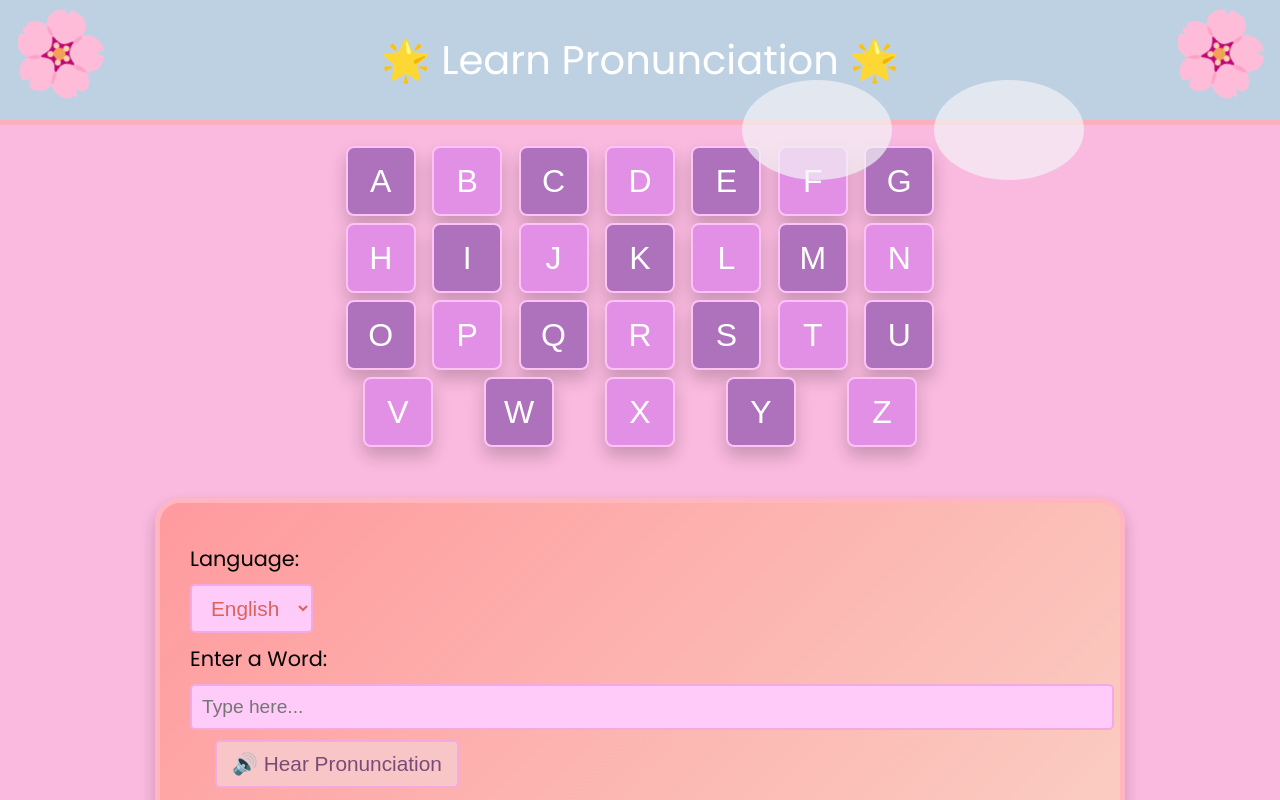
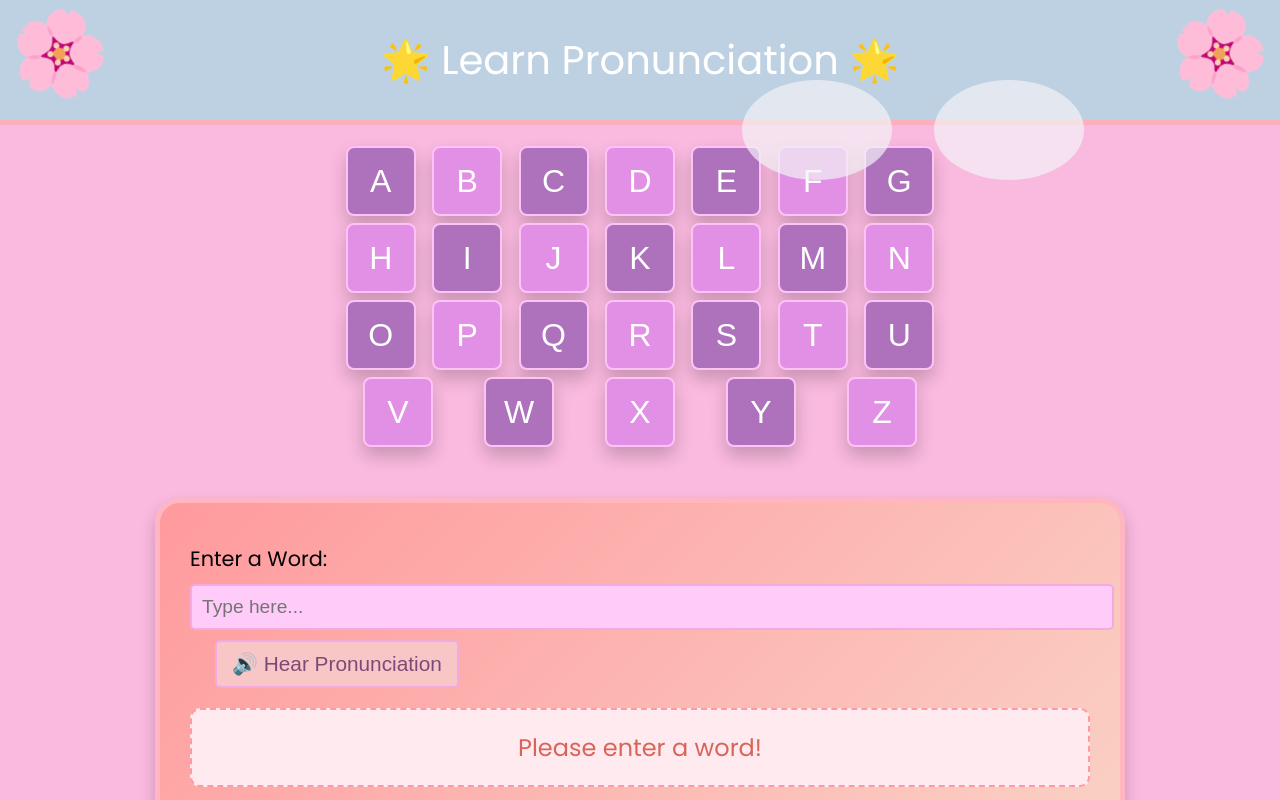
Before and after one commit to Hazel-NUT06/Project-1-, a plain HTML site: page New folder (5)/index.html in a window 1280 px wide. Both pictures are taken after a click on the button "🔊 Hear Pronunciation". Shown: the top 800 px of the page. Drawn offline with Linux system fonts and the light colour scheme.

Commit message:
updated version

```diff
--- a/New folder (5)/index.html
+++ b/New folder (5)/index.html
@@ -8,7 +8,6 @@
   <link rel="stylesheet" href="styles.css">
 </head>
 <body>
-  <!-- Background Music -->
   <audio id="background-music" src="sounds/music.mp3"autoplayloop></audio>
 
   <header>🌟 Learn Pronunciation 🌟</header>
@@ -21,9 +20,6 @@
   </div>
   <div class="alphabet-container"></div>
   <div class="container">
-    <label for="language">Language:</label>
-    <select id="language">
-      <option value="en"><strong>English</strong></option>
     </select>
     <label for="word">Enter a Word:</label>
     <input type="text" id="word" placeholder="Type here...">
--- a/New folder (5)/script.js
+++ b/New folder (5)/script.js
@@ -1,26 +1,25 @@
 document.addEventListener("DOMContentLoaded", () => {
-    const letters = 'ABCDEFGHIJKLMNOPQRSTUVWXYZ'; // Supported letters
-    const soundFolder = 'sounds/'; // Path to your sound files folder
-    const soundExtension = '.wav'; // File extension for your sound files
+    const letters = 'ABCDEFGHIJKLMNOPQRSTUVWXYZ';
+    const soundFolder = 'sounds/';
+    const soundExtension = '.wav';
     const backgroundMusic = document.getElementById('background-music');
-    const normalVolume = 1; // Normal background music volume
-    const loweredVolume = 0.5; // Volume when a letter is pressed
+    const normalVolume = 1;
+    const loweredVolume = 0.5;
 
-    // Set initial background music volume
+
     backgroundMusic.volume = normalVolume;
 
-    // Function to start background music after user interaction (required for autoplay)
+
     const playMusic = () => {
       backgroundMusic.play().catch((error) => {
         console.log('Autoplay prevented:', error.message);
       });
-      document.removeEventListener('click', playMusic); // Remove event listener after playing music
+      document.removeEventListener('click', playMusic);
     };
 
-    // Add click event listener to start background music
     document.addEventListener('click', playMusic);
 
-    // Create alphabet buttons dynamically
+
     document.querySelector('.alphabet-container').innerHTML = letters
       .split('')
       .map(
@@ -32,22 +31,20 @@ document.addEventListener("DOMContentLoaded", () => {
       )
       .join('');
 
-    // Function to play sound for a specific letter
+
     function playSound(letter) {
       const audio = new Audio(`${soundFolder}${letter}${soundExtension}`);
-      // Lower the background music volume
+
       backgroundMusic.volume = loweredVolume;
 
-      // Play the letter sound
       audio.play();
 
-      // When the letter sound ends, restore the background music volume
+
       audio.addEventListener('ended', () => {
         backgroundMusic.volume = normalVolume;
       });
     }
 
-    // Attach event listeners to each alphabet button
     document.querySelectorAll('.alphabet-button').forEach((button) => {
       button.addEventListener('click', () => {
         const letter = button.dataset.letter;
@@ -55,7 +52,6 @@ document.addEventListener("DOMContentLoaded", () => {
       });
     });
 
-    // Pronounce a word entered in the text box using SpeechSynthesis
     function pronounceWord() {
       const word = document.getElementById('word').value.trim();
       const output = document.getElementById('output');
@@ -65,24 +61,18 @@ document.addEventListener("DOMContentLoaded", () => {
         return;
       }
 
-      // Lower the background music volume before speech synthesis
       backgroundMusic.volume = loweredVolume;
 
-      // Create a SpeechSynthesisUtterance
       const utterance = new SpeechSynthesisUtterance(word);
       utterance.lang = 'en-US';
 
-      // Play the pronunciation
       window.speechSynthesis.speak(utterance);
 
-      // Once the speech is done, restore the background music volume
       utterance.onend = () => {
         backgroundMusic.volume = normalVolume;
       };
 
       output.textContent = `Playing pronunciation for "${word}"...`;
     }
-
-    // Expose pronounceWord function globally for button click
     window.pronounceWord = pronounceWord;
   });
```
